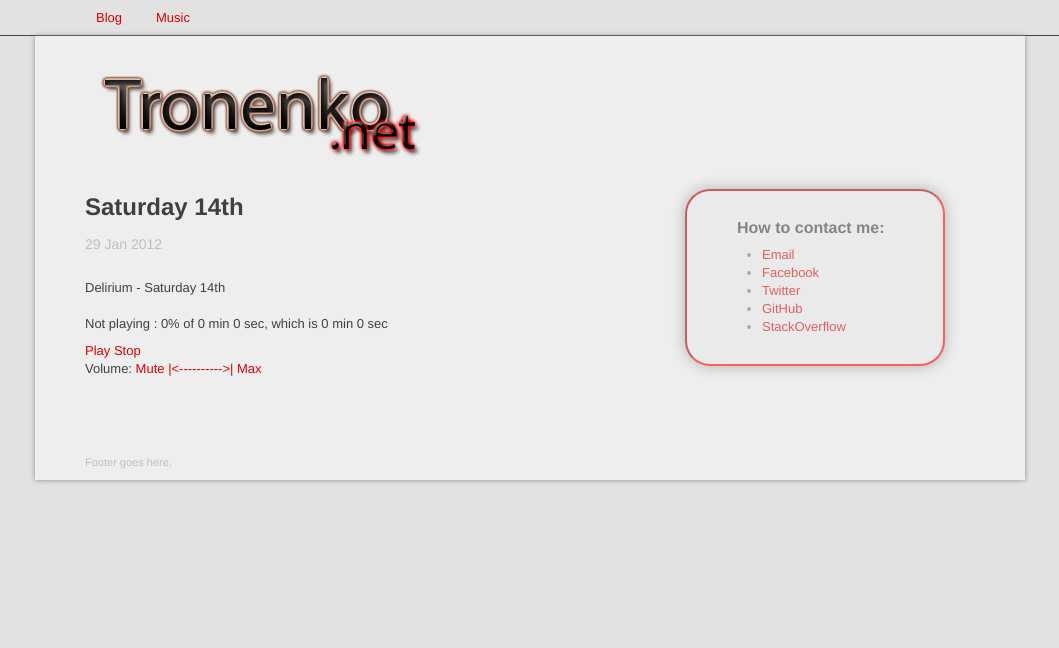
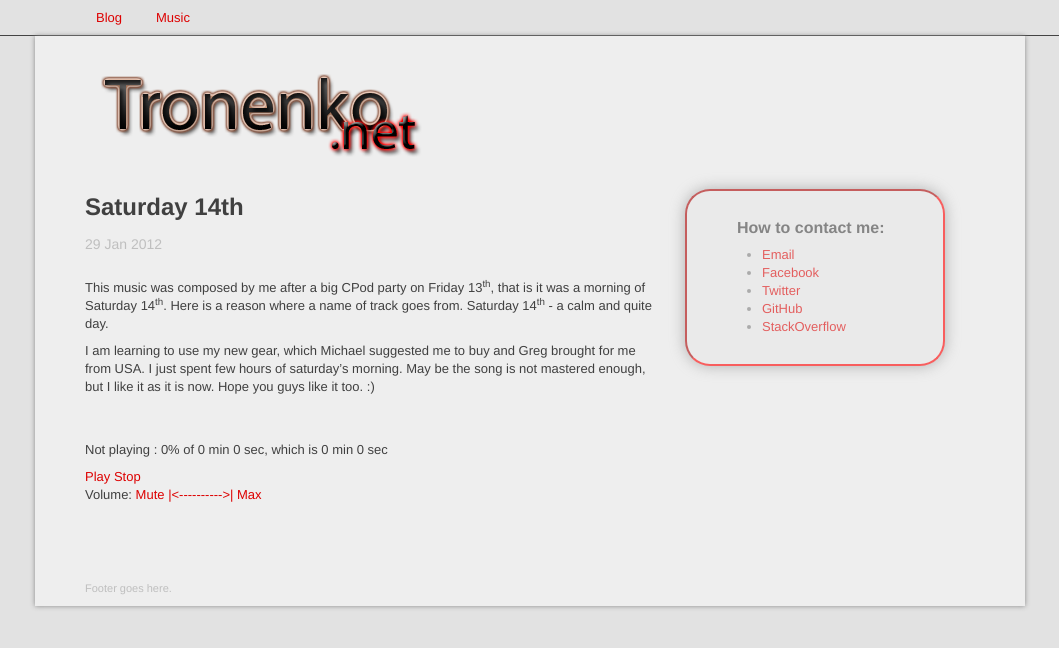
Before and after one commit to morphium/morphium.github.com, a Jekyll site: the page built from _posts/music/2012-01-29-saturday-14th.markdown, in a window 1280 px wide. Shown: the top 648 px of the page, without its empty margins (110-1169 px from the left). Built offline with Jekyll 4.4.1, drawn with Linux system fonts in a browser that asks for light colours; nearby versions of some CDN libraries; comment, search, counter and statistics services are not loaded.

Commit message:
new track uploaded and music section is edited a bit

```diff
--- a/_posts/music/2012-01-25-eyes-light.html
+++ b/_posts/music/2012-01-25-eyes-light.html
@@ -6,5 +6,7 @@ mp3_file_url: http://tronenko.net/media/delirium-eyes-light.mp3
 ---
 
 
-
-Delirium - Eye's Light
+This is the first track I composed using my newly purchased AKAI MPK Mini.
+Also, I use some sounds I recorded myself, by using different objects which I found in my room.
+<br/><br/>
+Tell me what you think in comments.
--- a/_posts/music/2012-01-29-saturday-14th.html
+++ /dev/null
@@ -1,10 +0,0 @@
----
-layout: music
-title: Saturday 14th
-category: music
-mp3_file_url: http://tronenko.net/media/delirium-saturday-14th.mp3
----
-
-
-
-Delirium - Saturday 14th
--- /dev/null
+++ b/_posts/music/2012-01-29-saturday-14th.markdown
@@ -0,0 +1,14 @@
+---
+layout: music
+title: Saturday 14th
+category: music
+mp3_file_url: http://tronenko.net/media/delirium-saturday-14th.mp3
+---
+
+
+This music was composed by me after a big CPod party on Friday 13<sup>th</sup>, that is it was a morning of Saturday 14<sup>th</sup>.
+Here is a reason where a name of track goes from. Saturday 14<sup>th</sup> - a calm and quite day.
+
+I am learning to use my new gear, which Michael suggested me to buy and Greg brought for me from USA.
+I just spent few hours of saturday's morning. May be the song is not mastered enough, but I like it as it is now.
+Hope you guys like it too. :)
--- a/index.html
+++ b/index.html
@@ -9,7 +9,7 @@ section: blog
 <br />
 
 <p>My name is Roman Tronenko and you are visiting my Blog.</p>
-<p>I blog rather seldom, but I will try to share my thoughts, <br/>
+<p>I write rather seldom, but I will try to share my thoughts, <br/>
 ideas and impressions, if I have an inspiration.
 </p>
 
```
Also changed, not shown: 2 other files.
